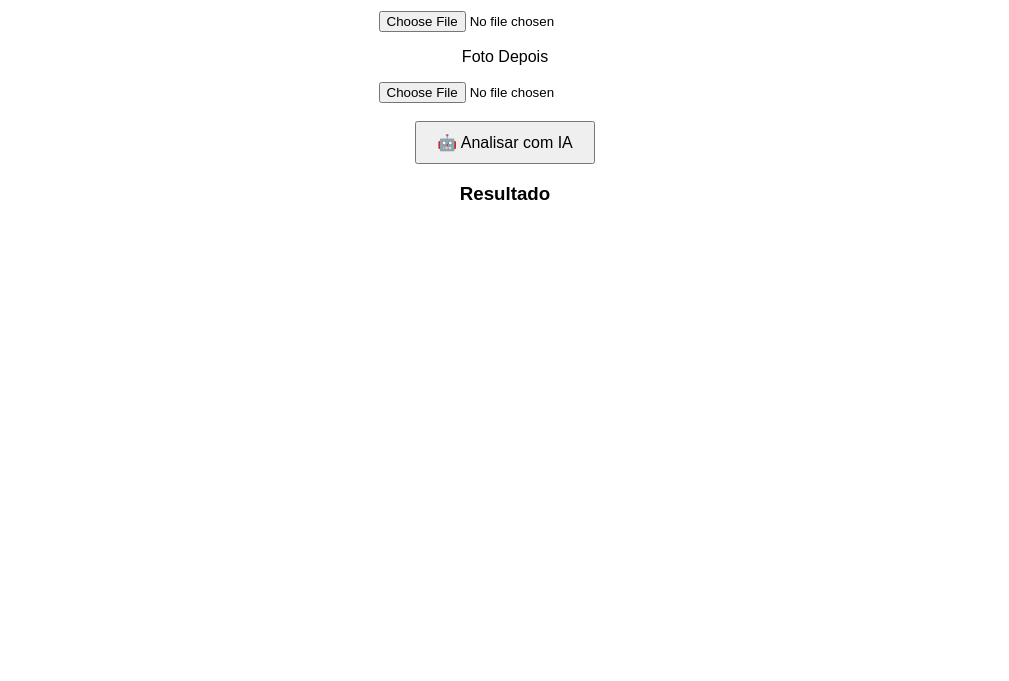
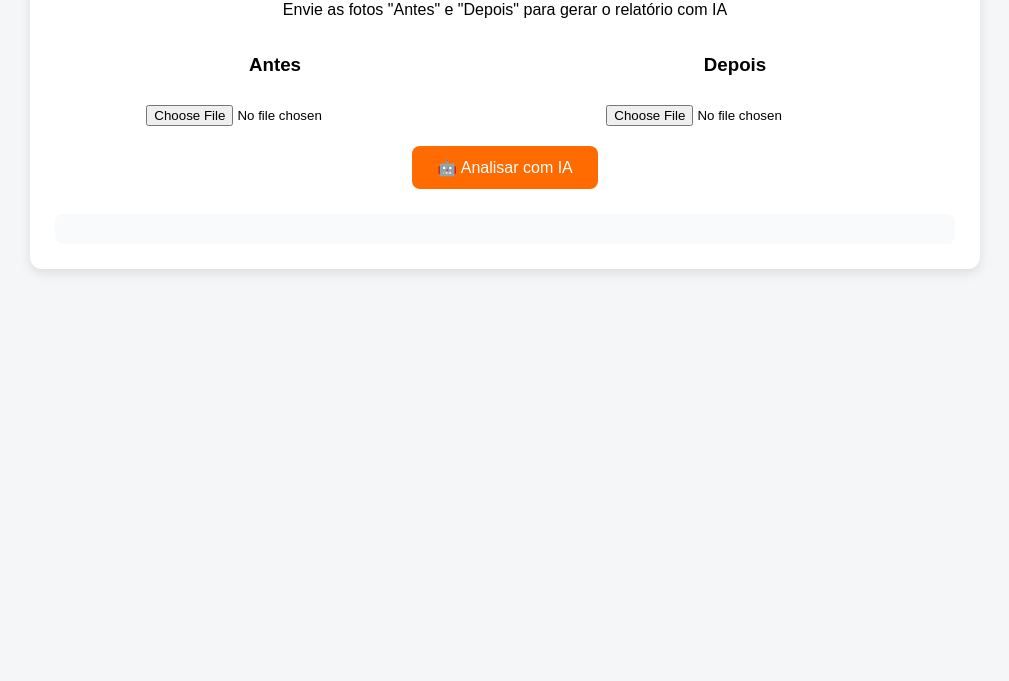
Before and after one commit to professorcaiquegarbim-ux/comparador-ia, a plain HTML site: page index.html in a window 1280 px wide. Shown: the part 119-800 px from the top of the page, without its empty margins (135-1144 px from the left). Drawn offline with Linux system fonts and the light colour scheme.

Commit message:
Update index.html

```diff
--- a/index.html
+++ b/index.html
@@ -3,31 +3,117 @@
 <head>
 <meta charset="UTF-8">
 <meta name="viewport" content="width=device-width, initial-scale=1.0">
-<title>Comparador Evolução Corporal</title>
+<title>Comparador de Evolução Corporal</title>
+
 <style>
-body { font-family: Arial; text-align: center; padding: 20px; }
-img { max-width: 300px; margin: 10px; }
-button { padding: 10px 20px; font-size: 16px; }
+body {
+  font-family: Arial, sans-serif;
+  background: #f4f6f8;
+  margin: 0;
+  padding: 20px;
+  text-align: center;
+}
+
+.container {
+  max-width: 900px;
+  margin: auto;
+  background: white;
+  padding: 25px;
+  border-radius: 12px;
+  box-shadow: 0 4px 12px rgba(0,0,0,0.1);
+}
+
+h1 {
+  margin-bottom: 10px;
+}
+
+.uploads {
+  display: flex;
+  gap: 20px;
+  justify-content: center;
+  flex-wrap: wrap;
+}
+
+.card {
+  flex: 1;
+  min-width: 250px;
+}
+
+input[type="file"] {
+  margin-top: 10px;
+}
+
+img {
+  max-width: 100%;
+  margin-top: 10px;
+  border-radius: 8px;
+}
+
+button {
+  margin-top: 20px;
+  padding: 12px 25px;
+  font-size: 16px;
+  border: none;
+  border-radius: 8px;
+  background: #ff6b00;
+  color: white;
+  cursor: pointer;
+}
+
+button:hover {
+  background: #e85d00;
+}
+
+#resultado {
+  margin-top: 25px;
+  text-align: left;
+  background: #f9fafb;
+  padding: 15px;
+  border-radius: 8px;
+  white-space: pre-line;
+}
 </style>
+
 </head>
 
 <body>
 
-<h2>Comparador de Evolução Corporal</h2>
+<div class="container">
+<h1>📊 Comparador de Evolução Corporal</h1>
+<p>Envie as fotos "Antes" e "Depois" para gerar o relatório com IA</p>
 
-<p>Foto Antes</p>
-<input type="file" id="antes" accept="image/*"><br>
+<div class="uploads">
+  <div class="card">
+    <h3>Antes</h3>
+    <input type="file" id="antes" accept="image/*">
+    <img id="previewAntes">
+  </div>
 
-<p>Foto Depois</p>
-<input type="file" id="depois" accept="image/*"><br><br>
+  <div class="card">
+    <h3>Depois</h3>
+    <input type="file" id="depois" accept="image/*">
+    <img id="previewDepois">
+  </div>
+</div>
 
 <button onclick="analisar()">🤖 Analisar com IA</button>
 
-<h3>Resultado</h3>
 <div id="resultado"></div>
 
+</div>
+
 <script>
+
+document.getElementById("antes").addEventListener("change", function(e){
+  document.getElementById("previewAntes").src = URL.createObjectURL(e.target.files[0]);
+});
+
+document.getElementById("depois").addEventListener("change", function(e){
+  document.getElementById("previewDepois").src = URL.createObjectURL(e.target.files[0]);
+});
+
 async function analisar() {
+  try {
     const antes = document.getElementById("antes").files[0];
     const depois = document.getElementById("depois").files[0];
 
@@ -36,13 +122,13 @@ async function analisar() {
       return;
     }
 
+    document.getElementById("resultado").innerText = "🤖 Analisando evolução corporal...";
+
     const readerAntes = new FileReader();
     const readerDepois = new FileReader();
 
-  readerAntes.onload = async function() {
-    readerDepois.onload = async function() {
-
-      document.getElementById("resultado").innerText = "Analisando...";
+    readerAntes.onload = function () {
+      readerDepois.onload = async function () {
 
         const response = await fetch("/api/analisar", {
           method: "POST",
@@ -56,14 +142,22 @@ async function analisar() {
         });
 
         const data = await response.json();
-      document.getElementById("resultado").innerText = data.resultado || data.erro;
+
+        document.getElementById("resultado").innerText =
+          data.resultado || data.erro || "Erro ao gerar relatório";
+
       };
 
       readerDepois.readAsDataURL(depois);
     };
 
     readerAntes.readAsDataURL(antes);
+
+  } catch (erro) {
+    document.getElementById("resultado").innerText = "Erro: " + erro.message;
   }
+}
+
 </script>
 
 </body>
```
Lines whose indentation alone changed are shown as unchanged.
